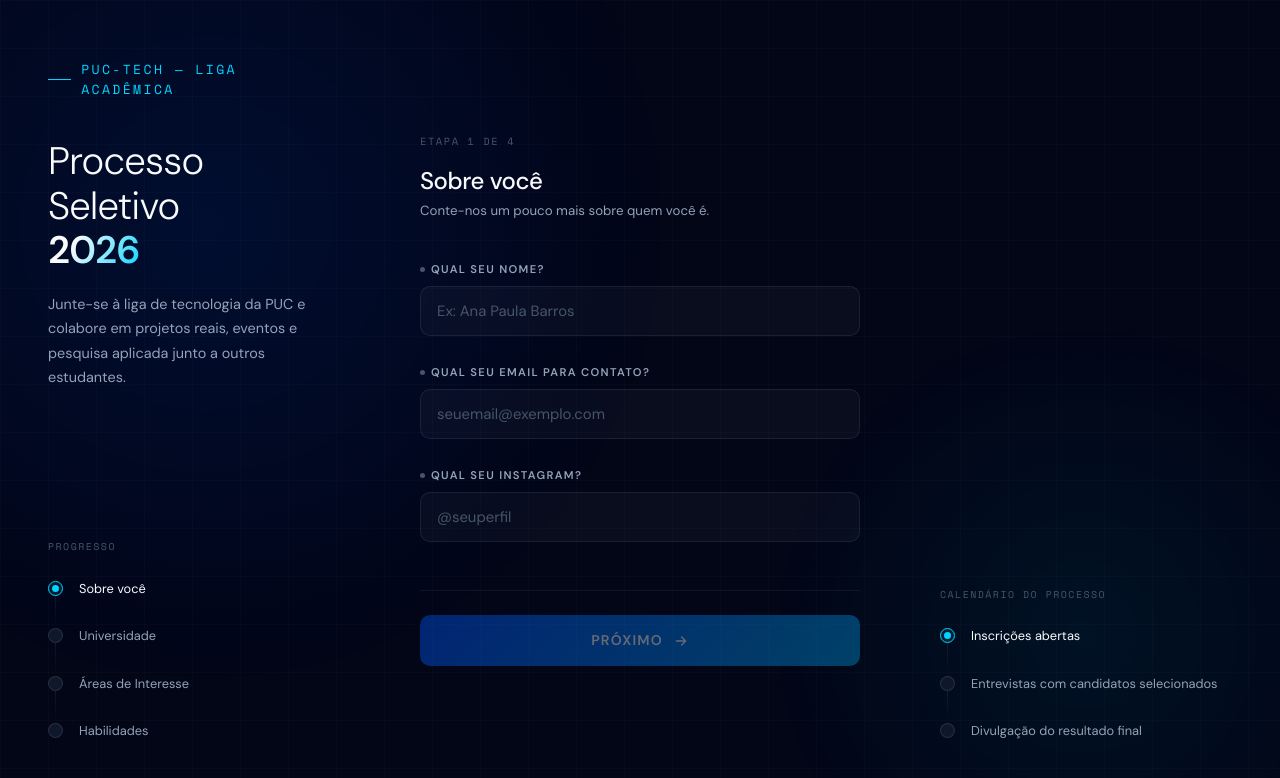
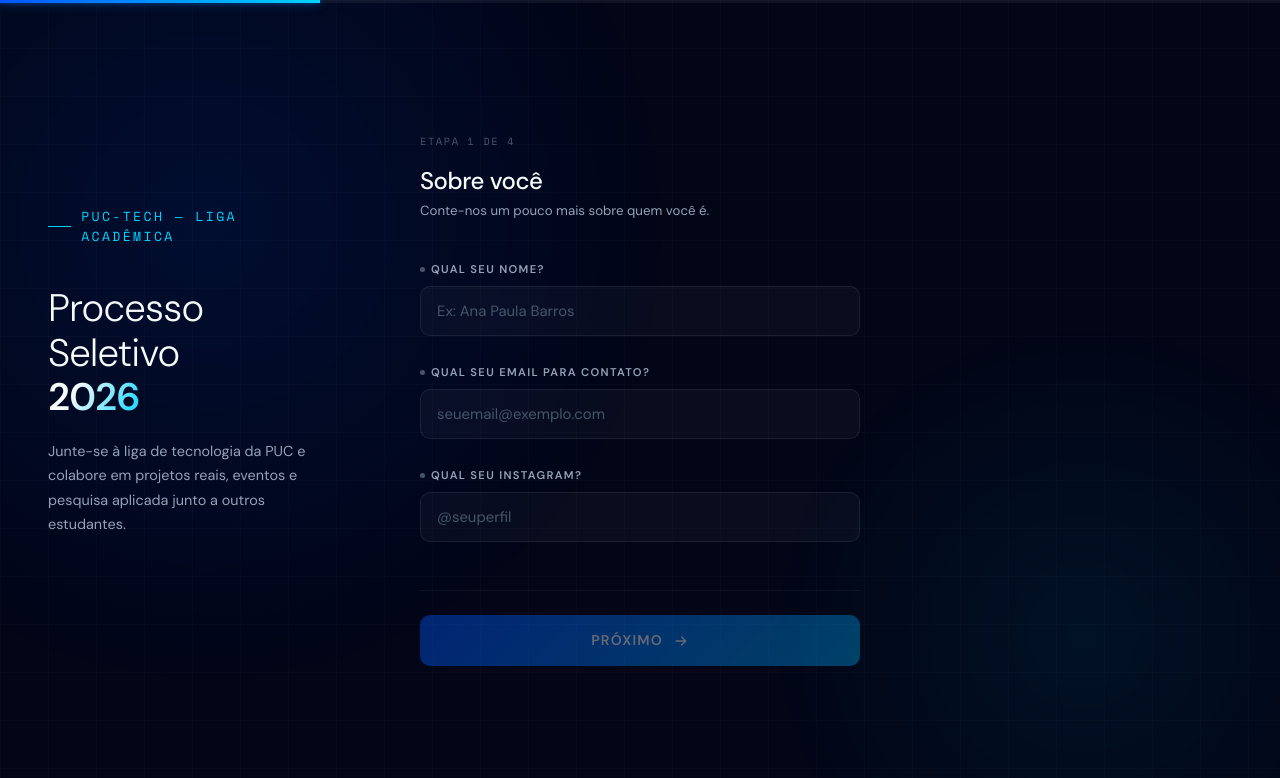
Before and after one commit to raulkolaric/puctech-admissions, a Next.js app: page / in a window 1280 px wide. Shown: the top 778 px of the page. Built offline with nearby package versions, Linux system fonts and the light colour scheme.

Commit message:
progress bar

```diff
--- a/app/page.tsx
+++ b/app/page.tsx
@@ -123,6 +123,18 @@ export default function Home() {
         />
       </div>
 
+      {/* ── Progress bar (fixed top) ── */}
+      <div className="fixed top-0 left-0 right-0 z-50 h-[3px] bg-white/[0.06]">
+        <div
+          className="h-full transition-all duration-500 ease-out"
+          style={{
+            width: `${(step / TOTAL_STEPS) * 100}%`,
+            background: "linear-gradient(90deg, #0055ff 0%, #00d4ff 100%)",
+            boxShadow: "0 0 12px rgba(0,212,255,0.4), 0 0 4px rgba(0,85,255,0.6)",
+          }}
+        />
+      </div>
+
       {/* ── Wrapper ── */}
       <div
         className="relative z-10 grid w-full min-h-screen"
@@ -152,16 +164,6 @@ export default function Home() {
           <p className="text-[0.9rem] text-[#94a3b8] leading-[1.7] max-w-[320px] mb-14">
             Junte-se à liga de tecnologia da PUC e colabore em projetos reais, eventos e pesquisa aplicada junto a outros estudantes.
           </p>
-
-          {/* ── Step indicator on left panel ── */}
-          <div className="flex flex-col gap-0 mt-auto">
-            <p className="font-mono text-[0.62rem] tracking-[0.15em] uppercase text-[#475569] mb-6">
-              Progresso
-            </p>
-            {[1, 2, 3, 4].map((s) => (
-              <StepIndicatorItem key={s} stepNumber={s} label={stepMeta[s].title} current={step} />
-            ))}
-          </div>
         </aside>
 
         {/* ─────────── FORM COLUMN ─────────── */}
@@ -309,13 +311,13 @@ export default function Home() {
                 <div className="relative mb-2 group/field animate-fade-up">
                   <label className="flex items-center gap-[6px] text-[0.7rem] font-semibold uppercase tracking-[0.12em] text-[#94a3b8] mb-3">
                     <span className="w-[5px] h-[5px] rounded-full bg-[#475569]" />
-                    Gostaria de contribuir com áreas operacionais?
+                    Você tem interesse com as áreas operacionais?
                   </label>
                   <div className="flex flex-col gap-3">
                     {[
                       "Marketing (redes sociais, comunicação e design)",
                       "Eventos (organização de oficinas, workshops, etc.)",
-                      "RH e Administrativo (gestão de pessoas e processos)",
+                      "People (gestão de pessoas e processos)",
                       "Não tenho interesse",
                     ].map((area) => (
                       <label key={area} className="flex items-start gap-3 cursor-pointer group/chk" onClick={() => handleAreaToggle(area)}>
@@ -404,21 +406,6 @@ export default function Home() {
           </div>
 
         </main>
-
-        {/* ─────────── RIGHT PANEL ─────────── */}
-        <aside
-          className="flex flex-col justify-end px-10 py-[60px] xl:flex lg:flex hidden"
-          style={{ gridColumn: 3 }}
-        >
-          <div className="flex flex-col gap-0">
-            <p className="font-mono text-[0.62rem] tracking-[0.15em] uppercase text-[#475569] mb-6">
-              Calendário do processo
-            </p>
-            <TimelineItem active>Inscrições abertas</TimelineItem>
-            <TimelineItem>Entrevistas com candidatos selecionados</TimelineItem>
-            <TimelineItem last>Divulgação do resultado final</TimelineItem>
-          </div>
-        </aside>
       </div>
     </>
   );
@@ -464,81 +451,8 @@ function ChevronIcon() {
   );
 }
 
-/* ── Step indicator for the left panel ── */
-interface StepIndicatorItemProps {
-  stepNumber: number;
-  label: string;
-  current: number;
-}
 
-function StepIndicatorItem({ stepNumber, label, current }: StepIndicatorItemProps) {
-  const isActive = stepNumber === current;
-  const isDone = stepNumber < current;
 
-  return (
-    <div className={`relative flex items-start gap-4 ${stepNumber < 4 ? "pb-7" : "pb-0"}`}>
-      {/* Connector */}
-      {stepNumber < 4 && (
-        <span
-          className="absolute left-[7px] top-4 bottom-0 w-px"
-          style={{
-            background: isDone
-              ? "linear-gradient(to bottom, #00d4ff, rgba(0,212,255,0.3))"
-              : "linear-gradient(to bottom, rgba(255,255,255,0.08), transparent)",
-          }}
-        />
-      )}
-      {/* Dot */}
-      <div
-        className={`w-[15px] h-[15px] rounded-full flex-shrink-0 mt-0.5 relative border transition-colors ${
-          isActive ? "border-[#00d4ff] bg-[rgba(0,212,255,0.1)]"
-          : isDone ? "border-[#00d4ff] bg-[#00d4ff]"
-          : "border-white/10 bg-[#0f172a]"
-        }`}
-      >
-        {isActive && <span className="absolute inset-[3px] rounded-full bg-[#00d4ff]" />}
-        {isDone && (
-          <svg className="absolute inset-0 m-auto" width="9" height="9" viewBox="0 0 24 24" fill="none" stroke="#0f172a" strokeWidth="4" strokeLinecap="round" strokeLinejoin="round">
-            <polyline points="20 6 9 17 4 12" />
-          </svg>
-        )}
-      </div>
-      {/* Label */}
-      <p className={`text-[0.8rem] leading-[1.5] transition-colors ${isActive ? "text-[#f8fafc]" : isDone ? "text-[#00d4ff]" : "text-[#94a3b8]"}`}>
-        {label}
-      </p>
-    </div>
-  );
-}
-
-interface TimelineItemProps {
-  active?: boolean;
-  last?: boolean;
-  children: React.ReactNode;
-}
-
-function TimelineItem({ active = false, last = false, children }: TimelineItemProps) {
-  return (
-    <div className={`relative flex items-start gap-4 ${last ? "pb-0" : "pb-7"}`}>
-      {!last && (
-        <span
-          className="absolute left-[7px] top-4 bottom-0 w-px"
-          style={{ background: "linear-gradient(to bottom, rgba(255,255,255,0.08), transparent)" }}
-        />
-      )}
-      <div
-        className={`w-[15px] h-[15px] rounded-full flex-shrink-0 mt-0.5 relative border transition-colors ${
-          active ? "border-[#00d4ff] bg-[rgba(0,212,255,0.1)]" : "border-white/10 bg-[#0f172a]"
-        }`}
-      >
-        {active && <span className="absolute inset-[3px] rounded-full bg-[#00d4ff]" />}
-      </div>
-      <p className={`text-[0.8rem] leading-[1.5] transition-colors ${active ? "text-[#f8fafc]" : "text-[#94a3b8]"}`}>
-        {children}
-      </p>
-    </div>
-  );
-}
 
 function Spinner() {
   return (
```
